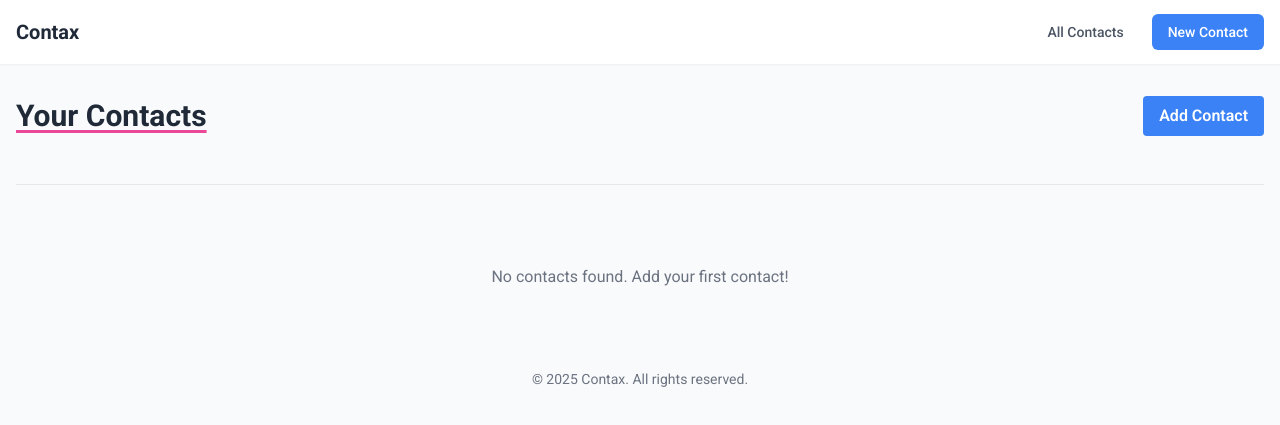
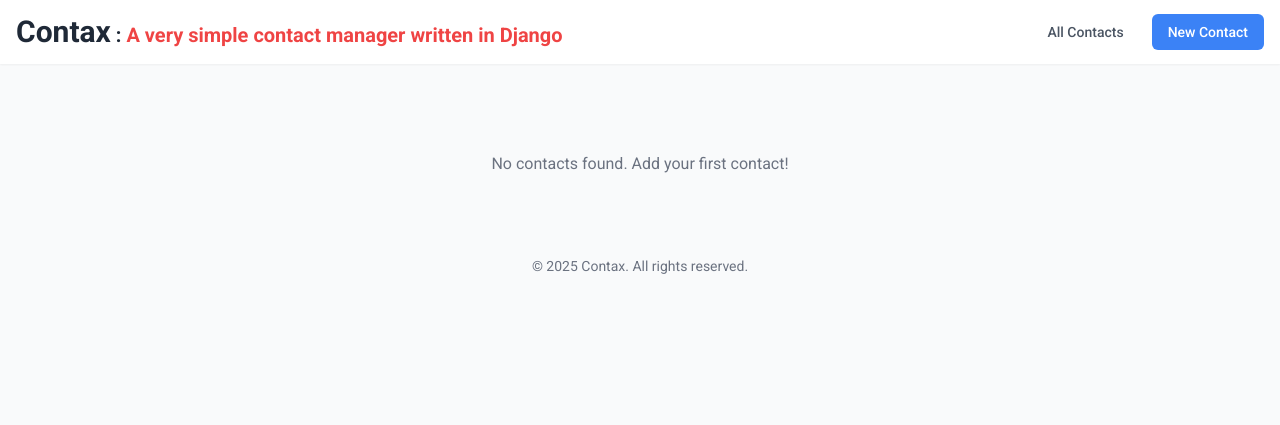
Before and after one commit to yulqen/contax, a Django app: page /contacts/ in a window 1280 px wide. Shown: the top 425 px of the page. Run offline with Django 5.2, Linux system fonts and the light colour scheme; data that the repository does not hold is empty; some libraries are stand-ins or nearby versions.

Commit message:
Improve the navbar and title

```diff
--- a/contacts/templates/contacts/base.html
+++ b/contacts/templates/contacts/base.html
@@ -29,7 +29,7 @@
             <div class="flex justify-between items-center h-16">
                 <div class="flex items-center">
                     <a href="{% url 'contacts:list' %}" class="text-xl font-bold text-gray-800">
-                        Contax
+                        <span class="text-3xl">Contax</span> : <span class="text-red-500">A very simple contact manager written in Django</span>
                     </a>
                 </div>
 
--- a/contacts/templates/contacts/contact_list.html
+++ b/contacts/templates/contacts/contact_list.html
@@ -3,10 +3,10 @@
 {% block content %}
 <div class="container mx-auto px-4 py-8">
     <div class="flex justify-between items-center mb-6">
-        <h1 class="text-3xl font-bold text-gray-800 underline underline-offset-4 decoration-pink-500">Your Contacts</h1>
-        <a href="{% url 'contacts:create' %}" class="bg-blue-500 hover:bg-blue-600 text-white font-semibold py-2 px-4 rounded">
-            Add Contact
-        </a>
+        <!-- <h1 class="text-3xl font-bold text-gray-800 underline underline-offset-4 decoration-pink-500">Your Contacts</h1> -->
+        <!-- <a href="{% url 'contacts:create' %}" class="bg-blue-500 hover:bg-blue-600 text-white font-semibold py-2 px-4 rounded"> -->
+        <!--     Add Contact -->
+        <!-- </a> -->
     </div>
 
     {% if messages %}
@@ -16,8 +16,6 @@
             </div>
         {% endfor %}
     {% endif %}
-
-    <hr class="my-12">
 
     <div class="grid grid-cols-1 md:grid-cols-2 lg:grid-cols-3 gap-6">
         {% for contact in contacts %}
```
